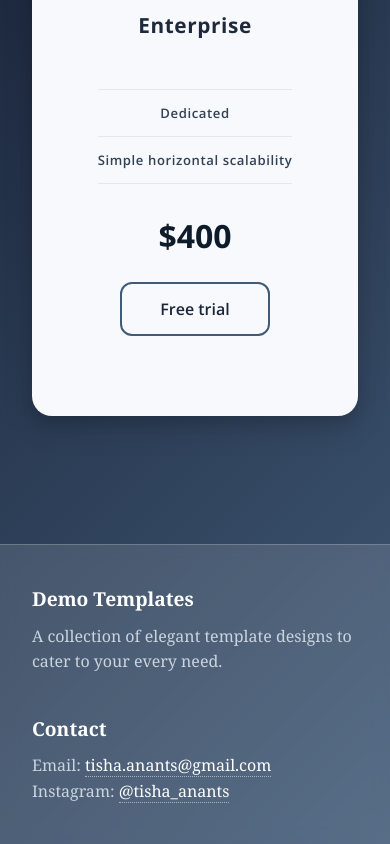
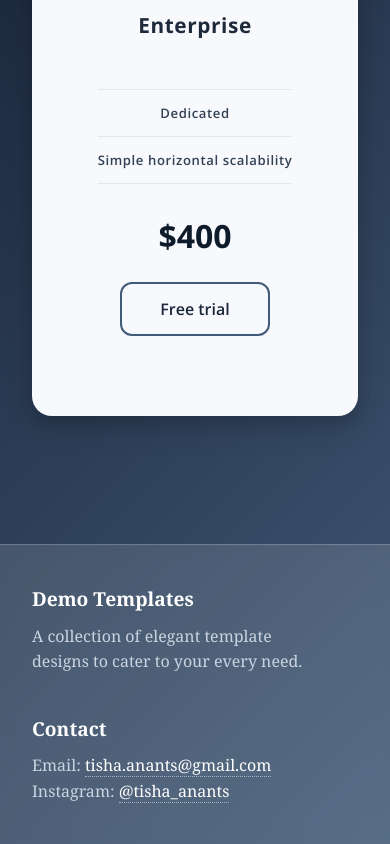
Before and after one commit to Britisha26/DemoTemplates, a plain HTML site: page business.html in a window 390 px wide. Shown: the part 1425-2269 px from the top of the page. Drawn offline with nearby package versions, Linux system fonts and the light colour scheme.

Commit message:
Footer Text Fixed

```diff
--- a/business_style.css
+++ b/business_style.css
@@ -221,6 +221,23 @@ main {
   color: #cbd5e1;
 }
 
+.elegant-footer > div:first-child, .elegant-footer > div:nth-child(2) {
+    margin-left: 8.6rem;
+}
+
+@media (max-width: 768px) {
+    .elegant-footer > div:first-child,
+    .elegant-footer > div:nth-child(2) {
+        margin-left: 0 !important;
+    }
+}
+
+.elegant-footer > div:first-child {
+    white-space: normal !important;
+    max-width: 290px;
+}
+
+
 .the-main-navbar {
   background: rgba(35, 41, 47, 0.244);
 
```
